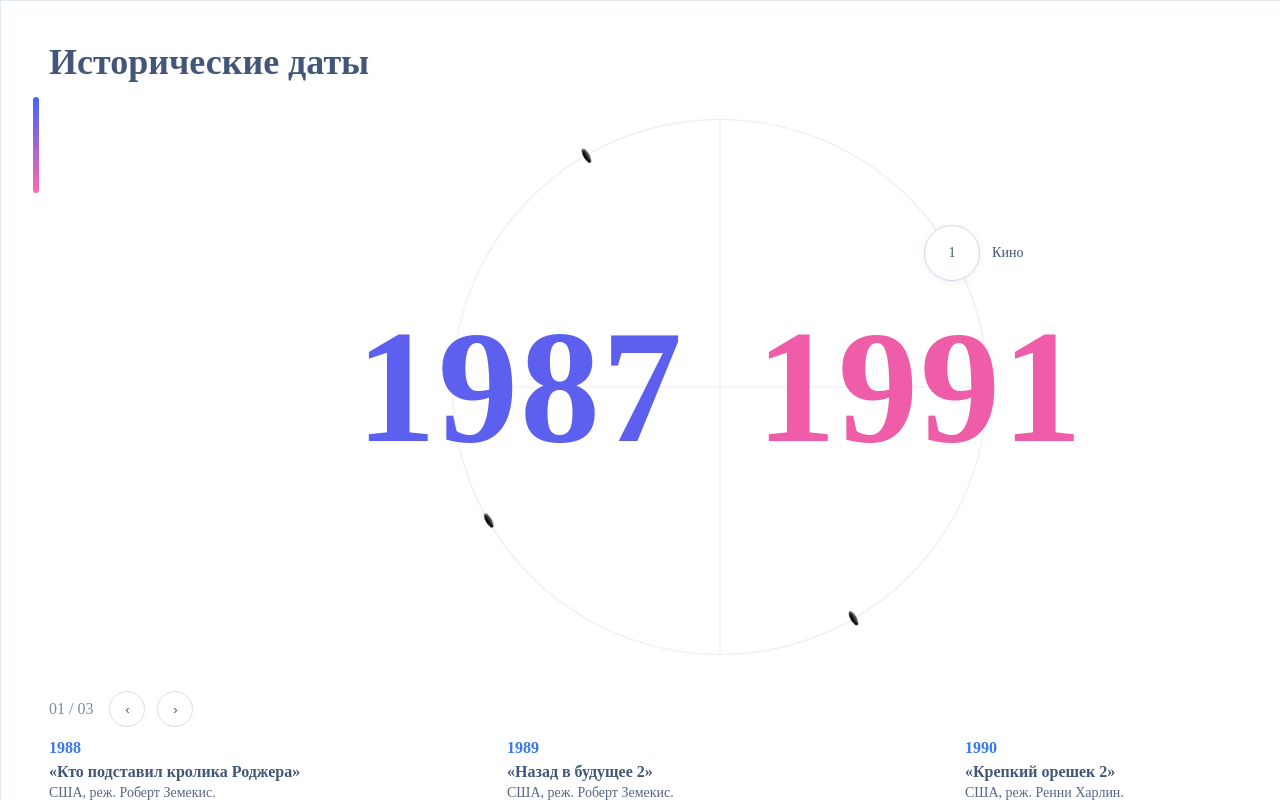
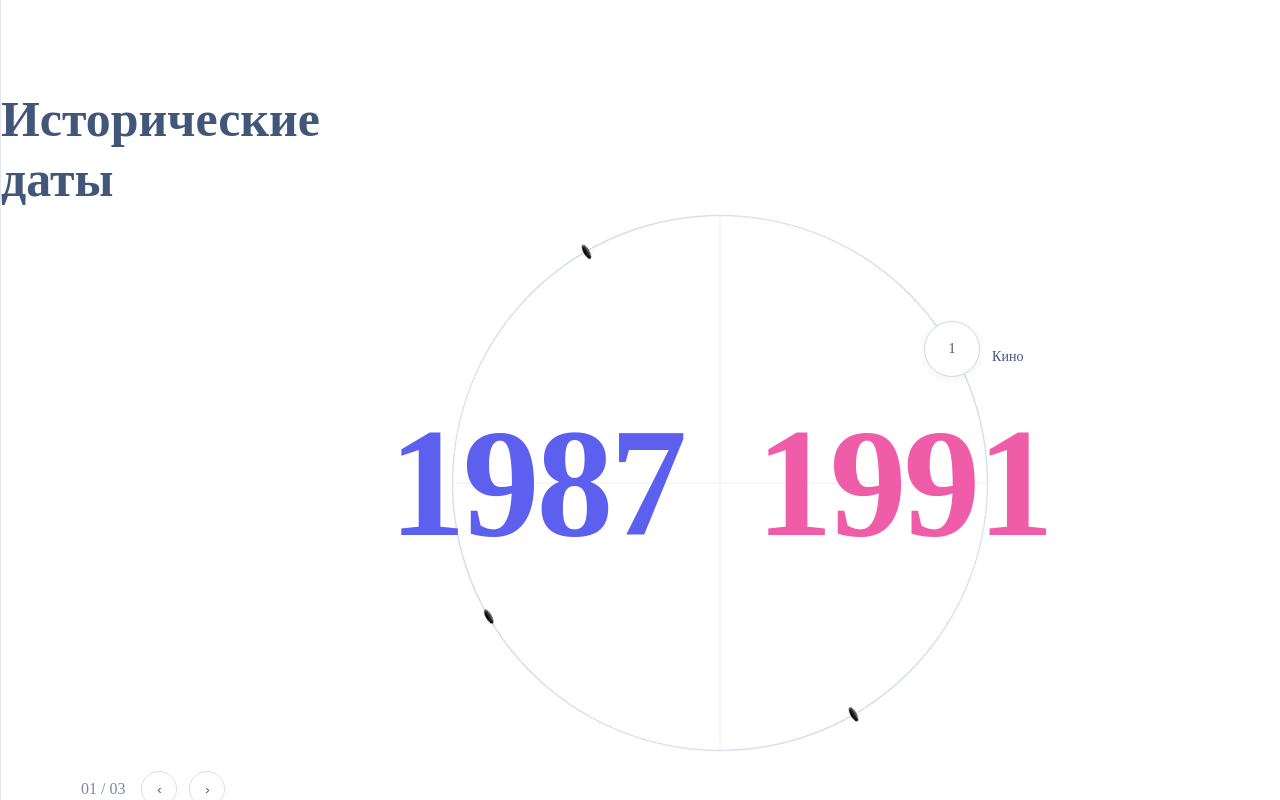
Before and after one commit to EvgenPetrov/timeline-circle, a React app: page / in a window 1280 px wide. Shown: the top 800 px of the page. Built offline with nearby package versions, Linux system fonts and the light colour scheme.

Commit message:
refactor: improve layout and styling of TimelineBlock component

```diff
--- a/src/components/TimelineBlock/TimelineBlock.module.scss
+++ b/src/components/TimelineBlock/TimelineBlock.module.scss
@@ -1,70 +1,83 @@
 @use "../../styles/variables" as *;
 
+/* вертикальные бордеры по краям */
 .wrapper {
   position: relative;
+  color: $color-text;
   background: #fff;
-  color: $color-text;
   max-width: 1440px;
   margin: 0 auto;
+  min-height: 100vh;
+  border-left: 1px solid #e2e6f2;
+  border-right: 1px solid #e2e6f2;
   overflow: hidden;
-  border: 1px solid #e2e6f2;
 }
 
-.gridDecor {
-  position: absolute;
-  inset: 0;
-  pointer-events: none;
-  z-index: 0;
+/* общий внутренний отступ 80px для всего контента */
+.inner {
+  position: relative;
+  height: 100%;
+  padding: 80px; /* ← требуемые 80px */
 }
 
-.decorBar {
+/* Заголовок и встроенная decorBar */
+.titleWrap {
   position: absolute;
-  left: clamp(16px, 2.5vw, 32px);
-  top: clamp(64px, 8vw, 96px);
-  width: 6px;
-  height: clamp(64px, 10vw, 96px);
-  border-radius: 3px;
-  background: linear-gradient(180deg, #4364ff 0%, #ff6aa7 100%);
-  z-index: 1;
+  top: 90px; /* 170 – 80 (с учётом общего padding) */
+  left: 0; /* упираемся в внутренний padding */
+  z-index: 2;
+
+  &::before {
+    content: "";
+    position: absolute;
+    left: -80px; /* уходим на бордер секции */
+    top: 0;
+    width: 6px;
+    height: 100%;
+    border-radius: 3px;
+    background: linear-gradient(180deg, #4364ff 0%, #ff6aa7 100%);
+    pointer-events: none;
+  }
 }
 
-.headerRow {
-  position: relative;
-  z-index: 1;
-  display: flex;
-  align-items: center;
-  justify-content: space-between;
-  margin-bottom: clamp(8px, 1.6vw, 24px);
-}
 .title {
-  font-size: $fs-title;
+  margin: 0;
   font-weight: 700;
-  margin: 0;
+  font-size: clamp(28px, 3.9vw, 56px);
+  line-height: 1.2;
+  max-width: 360px; /* две строки */
+  white-space: normal;
 }
 
+/* Центр с кругом */
 .centerRow {
   position: relative;
   z-index: 1;
   display: grid;
   place-items: center;
-  padding: clamp(8px, 2vw, 16px) 0;
 }
 
 .circle {
   position: relative;
   width: clamp(320px, 44vw, 536px);
   height: clamp(320px, 44vw, 536px);
+
+  /* верх окружности: 215px от верхнего края секции
+     = (215 - 80 общего padding) от верхней границы .inner */
+  margin-top: 135px; /* 215 - 80 */
 }
 
+/* вращаемое кольцо */
 .ring {
   position: absolute;
   inset: 0;
   border-radius: 50%;
-  border: 1px solid #e2e6f2;
+  border: 1px solid #c0c9e4;
   --ring: 0deg;
   will-change: transform;
 }
 
+/* перекрестье */
 .crossV,
 .crossH {
   position: absolute;
@@ -87,6 +100,7 @@
   transform: translateY(-50%);
 }
 
+/* точки 6×6 */
 .point {
   position: absolute;
   width: 6px;
@@ -126,6 +140,7 @@
   background: $color-year-right;
 }
 
+/* активный бейдж */
 .activeBadge {
   position: absolute;
   z-index: 2;
@@ -133,7 +148,7 @@
 }
 .badgeNum {
   position: absolute;
-  left: -28px; /* половина 56 */
+  left: -28px;
   top: -28px;
   width: 56px;
   height: 56px;
@@ -145,17 +160,20 @@
   font-size: 14px;
   font-variant-numeric: tabular-nums;
   box-shadow: 0 2px 8px rgba(0, 0, 0, 0.06);
+  transform: rotate(calc(-1 * var(--ring)));
 }
 .badgeText {
   position: absolute;
-  left: calc(28px + 12px); /* радиус + отступ */
+  left: calc(28px + 12px);
   top: 50%;
-  transform: translateY(-50%);
+  transform: translateY(-50%) rotate(calc(-1 * var(--ring)));
+  transform-origin: left center;
   white-space: nowrap;
   font-size: 14px;
   color: $color-text;
 }
 
+/* большие годы */
 .bigYears {
   position: absolute;
   inset: 0;
@@ -166,10 +184,10 @@
   pointer-events: none;
 
   span {
-    font-size: $fs-year;
-    line-height: 1;
     font-weight: 700;
-    letter-spacing: 2px;
+    font-size: clamp(80px, 12vw, 200px);
+    line-height: 0.8;
+    letter-spacing: -0.02em;
     user-select: none;
   }
 }
@@ -180,6 +198,7 @@
   color: $color-year-right;
 }
 
+/* нижняя панель и карточки */
 .eventsHeader {
   position: relative;
   z-index: 1;
@@ -215,7 +234,6 @@
   }
 }
 
-/* карточки событий */
 .events {
   position: relative;
   z-index: 1;
@@ -240,6 +258,7 @@
   opacity: 0.9;
 }
 
+/* Swiper системные элементы скрываем */
 .swiperScoped :global(.swiper) {
   padding-bottom: 0;
 }
@@ -248,9 +267,3 @@
 .swiperScoped :global(.swiper-pagination) {
   display: none !important;
 }
-
-@media (min-width: 768px) {
-  .wrapper {
-    padding: 40px 48px;
-  }
-}
--- a/src/components/TimelineBlock/TimelineBlock.tsx
+++ b/src/components/TimelineBlock/TimelineBlock.tsx
@@ -14,7 +14,7 @@ type Props = {
 };
 
 const clampIndex = (i: number, n: number) => (i + n) % n;
-const angleForIndex = (i: number, n: number) => i * (360 / n) - 90; // 0° = вверх
+const angleForIndex = (i: number, n: number) => i * (360 / n) - 90;
 const nearestAngle = (current: number, target: number) => {
   let delta = ((target - current + 540) % 360) - 180;
   return current + delta;
@@ -28,28 +28,23 @@ export default function TimelineBlock({
   const [active, setActive] = useState(clampIndex(initialIndex, segments.length));
   const activeSegment = segments[active];
 
-  // события (нижний слайдер)
   const swiperRef = useRef<SwiperType | null>(null);
   const [eventIndex, setEventIndex] = useState(0);
 
-  // анимации лет
   const leftYearRef = useRef<HTMLSpanElement>(null);
   const rightYearRef = useRef<HTMLSpanElement>(null);
 
-  // вращаемое кольцо
   const ringRef = useRef<HTMLDivElement>(null);
   const [ringDeg, setRingDeg] = useState(0);
 
-  // якорь активного бейджа — чуть правее верха окружности
   const anchorDeg = -30;
   const anchorRad = (Math.PI / 180) * anchorDeg;
   const anchorPos = useMemo(() => {
-    const r = 50; // радиус в %
-    const c = 50; // центр в %
+    const r = 50;
+    const c = 50;
     return { x: c + r * Math.cos(anchorRad), y: c + r * Math.sin(anchorRad) };
   }, []);
 
-  // координаты точек (равномерно по окружности)
   const points = useMemo(() => {
     const n = segments.length;
     const r = 50;
@@ -66,7 +61,6 @@ export default function TimelineBlock({
     });
   }, [segments]);
 
-  // плавная смена лет
   useEffect(() => {
     gsap.fromTo(
       leftYearRef.current,
@@ -80,7 +74,6 @@ export default function TimelineBlock({
     );
   }, [active]);
 
-  // поворот кольца так, чтобы активная точка ушла в якорь
   useEffect(() => {
     const n = segments.length;
     const target = anchorDeg - angleForIndex(active, n);
@@ -108,7 +101,7 @@ export default function TimelineBlock({
     setRingDeg(snapped);
     setEventIndex(0);
     swiperRef.current?.slideTo(0, 0);
-  }, [active, segments.length]);
+  }, [active, segments.length]); // eslint-disable-line react-hooks/exhaustive-deps
 
   const nextSegment = () => setActive((a) => clampIndex(a + 1, segments.length));
   const prevSegment = () => setActive((a) => clampIndex(a - 1, segments.length));
@@ -117,16 +110,20 @@ export default function TimelineBlock({
 
   return (
     <section className={styles.wrapper} aria-label="Исторические даты">
-      <div className={styles.gridDecor} aria-hidden />
-      <div className={styles.decorBar} aria-hidden />
-
-      <div className={styles.headerRow}>
+      {/* общий внутренний отступ 80px */}
+      <div className={styles.inner}>
+        {/* Заголовок + вертикальная плашка */}
+        <div className={styles.titleWrap}>
           <h2 className={styles.title}>{title}</h2>
         </div>
 
+        {/* Круг — его верхняя точка на 215px от верхнего края секции */}
         <div className={styles.centerRow}>
           <div className={styles.circle}>
-          <div className={styles.ring} ref={ringRef} style={{ ["--ring" as any]: `${ringDeg}deg` }}>
+            <div
+              className={styles.ring}
+              ref={ringRef}
+              style={{ ["--ring" as any]: `${ringDeg}deg` }}>
               {points.map((p) => (
                 <button
                   key={p.id}
@@ -160,6 +157,7 @@ export default function TimelineBlock({
           </div>
         </div>
 
+        {/* панель навигации по сегментам */}
         <div className={styles.eventsHeader}>
           <div className={styles.eventsCounter}>
             {String(eventIndex + 1).padStart(2, "0")} / {String(eventsTotal).padStart(2, "0")}
@@ -180,6 +178,7 @@ export default function TimelineBlock({
           </div>
         </div>
 
+        {/* события активного сегмента */}
         <div className={styles.events}>
           <Swiper
             modules={[A11y]}
@@ -204,6 +203,7 @@ export default function TimelineBlock({
             ))}
           </Swiper>
         </div>
+      </div>
     </section>
   );
 }
```
Lines whose indentation alone changed are shown as unchanged.
